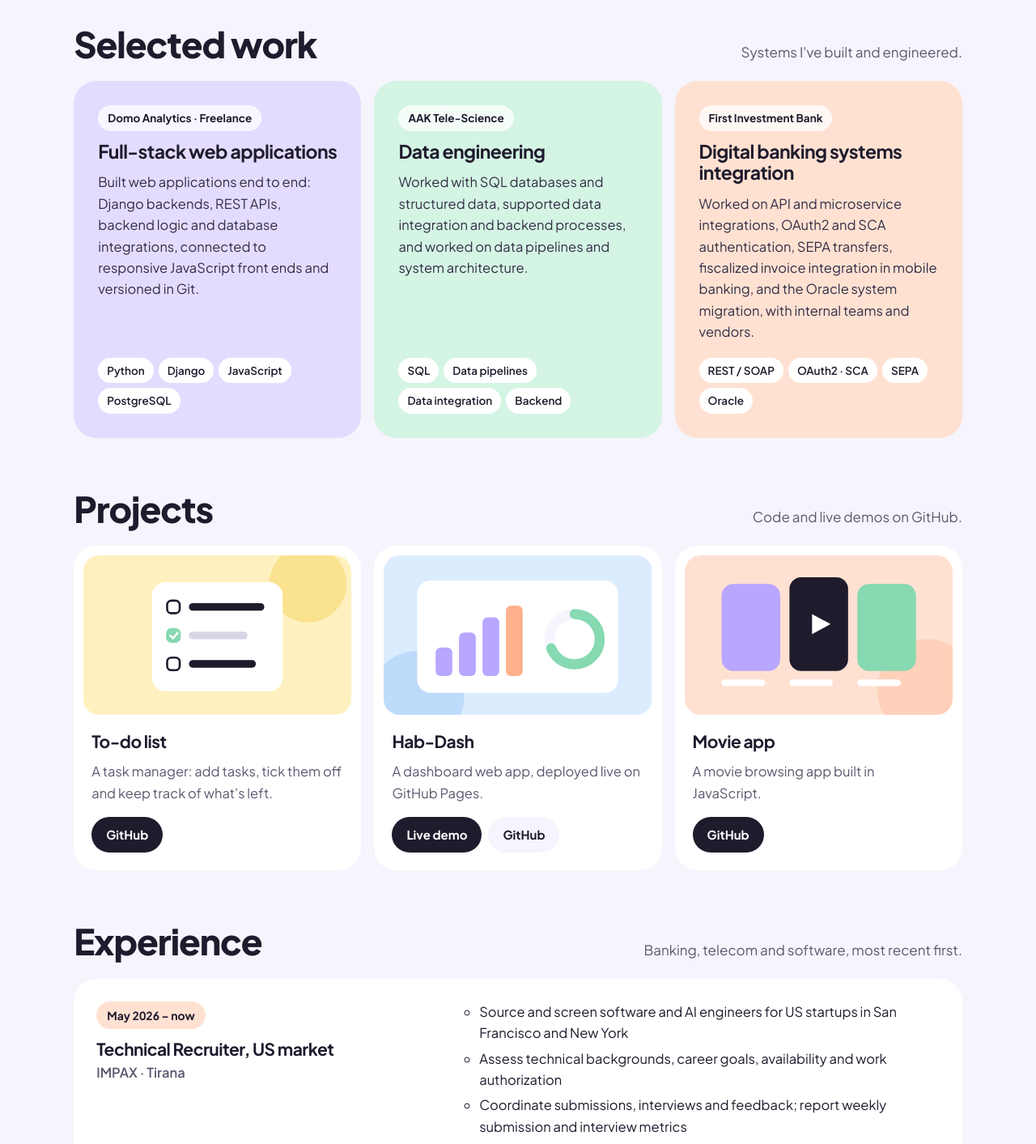
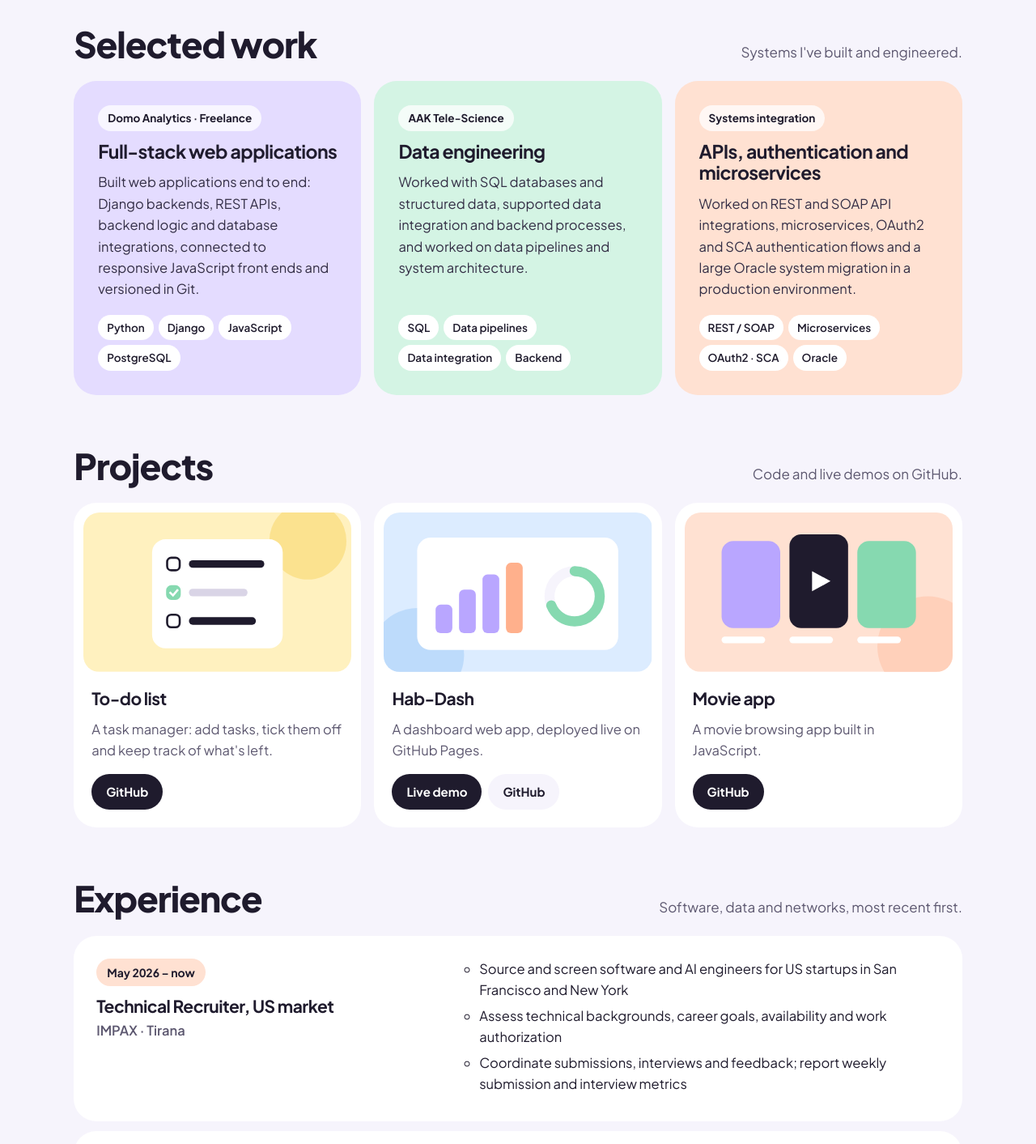
Before and after one commit to ida-eng/portfolio, a plain HTML site: page index.html in a window 1280 px wide. Shown: the part 1380-2793 px from the top of the page at 81% size. Drawn offline with Linux system fonts and the light colour scheme.

Commit message:
Reduce emphasis on banking role
Co-Authored-By: Claude Opus 5.5 <noreply@anthropic.com>
Claude-Session: https://claude.ai/code/session_016LVbnn2XT4DwDNpXTafRM5

```diff
--- a/index.html
+++ b/index.html
@@ -4,7 +4,7 @@
 <meta charset="utf-8">
 <meta name="viewport" content="width=device-width, initial-scale=1">
 <title>Aida Topalli</title>
-<meta name="description" content="Aida Topalli, software engineer in Tirana. Python, Django, REST APIs, data and digital banking systems.">
+<meta name="description" content="Aida Topalli, software engineer in Tirana. Python, Django, REST APIs and data.">
 <link rel="preconnect" href="https://fonts.googleapis.com">
 <link rel="preconnect" href="https://fonts.gstatic.com" crossorigin>
 <link href="https://fonts.googleapis.com/css2?family=Plus+Jakarta+Sans:wght@400;500;600;700;800&display=swap" rel="stylesheet">
@@ -146,7 +146,7 @@ footer .wrap{display:flex;justify-content:space-between;gap:12px;flex-wrap:wrap}
     <div class="hero">
       <ul class="chips"><li class="on">Software engineer</li><li>Python · Django</li><li>Backend &amp; APIs</li><li>Tirana</li></ul>
       <h1>Hi, I'm Aida Topalli.</h1>
-      <p>Software engineer with a telecommunication engineering background. I build full-stack web applications with Python, Django and JavaScript, design REST APIs and work with databases and data pipelines. I also spent two and a half years inside the systems behind digital banking at First Investment Bank.</p>
+      <p>Software engineer with a telecommunication engineering background. I build full-stack web applications with Python, Django and JavaScript, design REST APIs and work with databases and data pipelines. I care about clean backends, reliable integrations and software that works for the people using it.</p>
       <div class="btns">
         <a class="btn dark" href="#contact">Get in touch</a>
         <a class="btn" href="AidaTOPALLI.pdf">Download CV</a>
@@ -154,7 +154,7 @@ footer .wrap{display:flex;justify-content:space-between;gap:12px;flex-wrap:wrap}
     </div>
     <div class="stats">
       <div class="st peach"><b>2021</b><span>Building software with Python and Django</span></div>
-      <div class="st mint"><b>2.5 yrs</b><span>Banking systems at First Investment Bank</span></div>
+      <div class="st mint"><b>Full stack</b><span>Backends, REST APIs and databases</span></div>
       <div class="st sky"><b>MSc</b><span>Telecommunication Engineering</span></div>
       <div class="st butter"><b>C1</b><span>English, plus Albanian and Italian</span></div>
     </div>
@@ -183,10 +183,10 @@ footer .wrap{display:flex;justify-content:space-between;gap:12px;flex-wrap:wrap}
         <ul class="tags"><li>SQL</li><li>Data pipelines</li><li>Data integration</li><li>Backend</li></ul>
       </article>
       <article class="case peach">
-        <span class="n">First Investment Bank</span>
-        <h3>Digital banking systems integration</h3>
-        <p>Worked on API and microservice integrations, OAuth2 and SCA authentication, SEPA transfers, fiscalized invoice integration in mobile banking, and the Oracle system migration, with internal teams and vendors.</p>
-        <ul class="tags"><li>REST / SOAP</li><li>OAuth2 · SCA</li><li>SEPA</li><li>Oracle</li></ul>
+        <span class="n">Systems integration</span>
+        <h3>APIs, authentication and microservices</h3>
+        <p>Worked on REST and SOAP API integrations, microservices, OAuth2 and SCA authentication flows and a large Oracle system migration in a production environment.</p>
+        <ul class="tags"><li>REST / SOAP</li><li>Microservices</li><li>OAuth2 · SCA</li><li>Oracle</li></ul>
       </article>
     </div>
   </section>
@@ -213,7 +213,7 @@ footer .wrap{display:flex;justify-content:space-between;gap:12px;flex-wrap:wrap}
   </section>
 
   <section id="experience">
-    <div class="head"><h2>Experience</h2><p>Banking, telecom and software, most recent first.</p></div>
+    <div class="head"><h2>Experience</h2><p>Software, data and networks, most recent first.</p></div>
     <ol class="jobs" id="jobs"></ol>
   </section>
 
@@ -275,7 +275,7 @@ const jobs=[
   {w:"May 2026 – now",c:"peach",l:"Tirana",t:"Technical Recruiter, US market",o:"IMPAX",p:["Source and screen software and AI engineers for US startups in San Francisco and New York","Assess technical backgrounds, career goals, availability and work authorization","Coordinate submissions, interviews and feedback; report weekly submission and interview metrics"]},
   {w:"Mar – Aug 2026",c:"mint",l:"Remote, part-time",t:"Data Engineer",o:"AAK Tele-Science, Inc.",p:["Worked with SQL databases and structured data","Supported data integration and backend processes; explored data pipelines and system architecture"]},
   {w:"Feb – May 2026",c:"lav",l:"Tirana",t:"Full Stack Engineer",o:"Domo Analytics",p:["Developed web applications with JavaScript, HTML, CSS and Python (Django)","Built REST APIs, backend logic and database integrations between front end and back end","Git and GitHub for version control and collaboration"]},
-  {w:"Oct 2023 – Mar 2026",c:"lav",l:"Tirana",t:"Digital Banking Specialist",o:"First Investment Bank · Digitalization Unit",p:["Worked on system integrations across REST and SOAP APIs, JSON/XML and microservices, with internal teams and vendors","Worked on OAuth2 and SCA authentication flows and secure transactions; supported deployment and monitoring of digital banking services","Supported SEPA transfer implementation, payment workflows and fiscalized invoice integration in mobile banking","Contributed to the Oracle system migration through data validation and system transition support","Built reports on transfers and digital banking customers for internal use and the Bank of Albania"]},
+  {w:"Oct 2023 – Mar 2026",c:"lav",l:"Tirana",t:"Digital Banking Specialist",o:"First Investment Bank",p:["Worked on system integrations across REST and SOAP APIs, microservices, OAuth2 and SCA authentication","Contributed to the Oracle system migration through data validation and system transition support"]},
   {w:"May 2022 – Oct 2023",c:"lav",l:"Tirana",t:"Help Desk Support Specialist",o:"Digicom SHPK",p:["Technical support for telecom services, IPTV and networking equipment","Diagnosed routers, switches, static IPs and network configuration issues","Monitored system performance and implemented fixes to reduce downtime"]},
   {w:"Jan 2021 – Jan 2023",c:"lav",l:"Albania",t:"Web Developer",o:"Freelance",p:["Full-stack web applications with JavaScript, HTML, CSS and Python (Django)","Built and integrated REST APIs, managed databases and improved performance","Responsive interfaces, Git and GitHub"]}
 ];
@@ -284,7 +284,7 @@ document.getElementById('jobs').innerHTML=jobs.map(j=>`<li class="job"><div><spa
 const skills=[
   {h:"Code",c:"lav",l:["Python","JavaScript","SQL","HTML/CSS","Django","Bootstrap","jQuery","Git"]},
   {h:"Backend and APIs",c:"sky",l:["REST APIs","SOAP","Microservices","JSON/XML","OAuth2 / SCA","Postman"]},
-  {h:"Data and systems",c:"peach",l:["PostgreSQL","SQL","Data pipelines","Data integration","SEPA","E-invoicing","Python data analysis"]},
+  {h:"Data and systems",c:"peach",l:["PostgreSQL","SQL","Data pipelines","Data integration","Python data analysis"]},
   {h:"Networks and people",c:"mint",l:["Network configuration","Troubleshooting","Monitoring","Stakeholder communication","Technical recruitment"]}
 ];
 document.getElementById('skills-list').innerHTML=skills.map(s=>`<div class="sk ${s.c}"><h3>${s.h}</h3><ul>${s.l.map(x=>`<li>${x}</li>`).join('')}</ul></div>`).join('');
```
